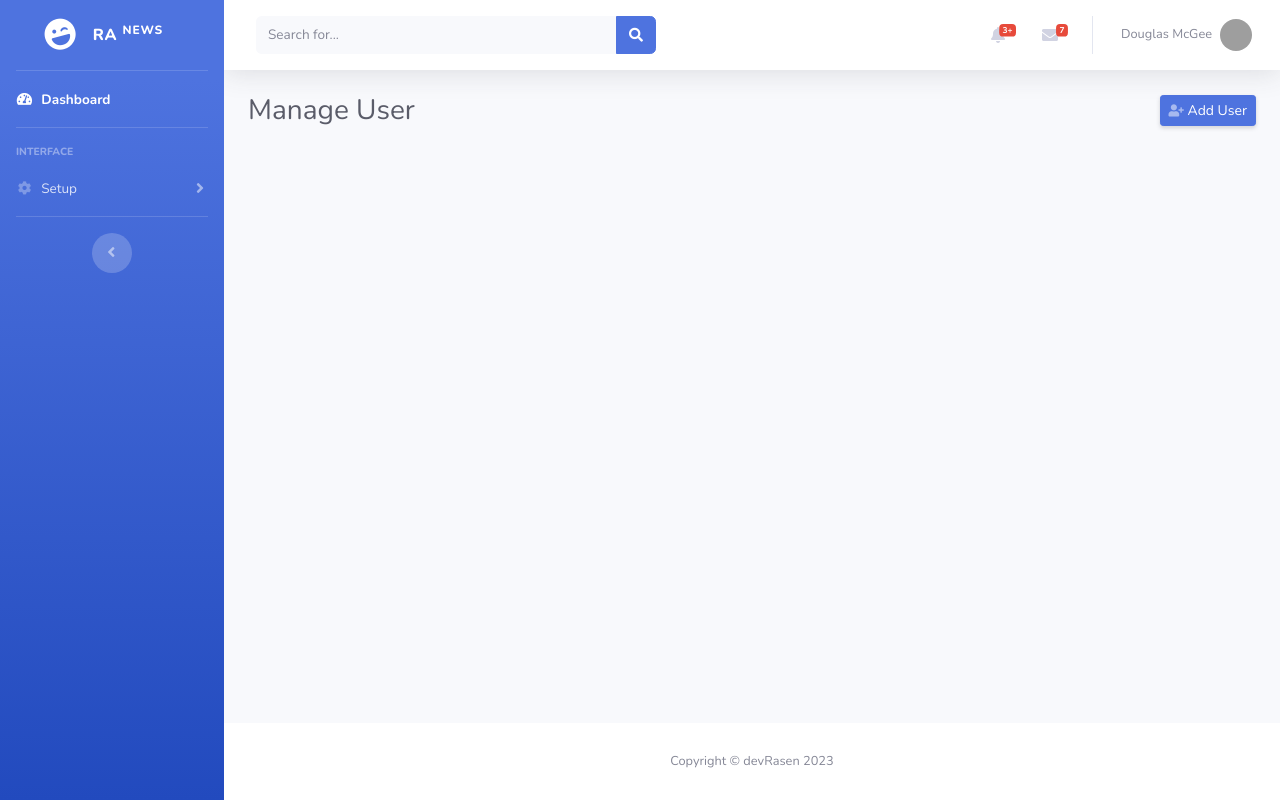
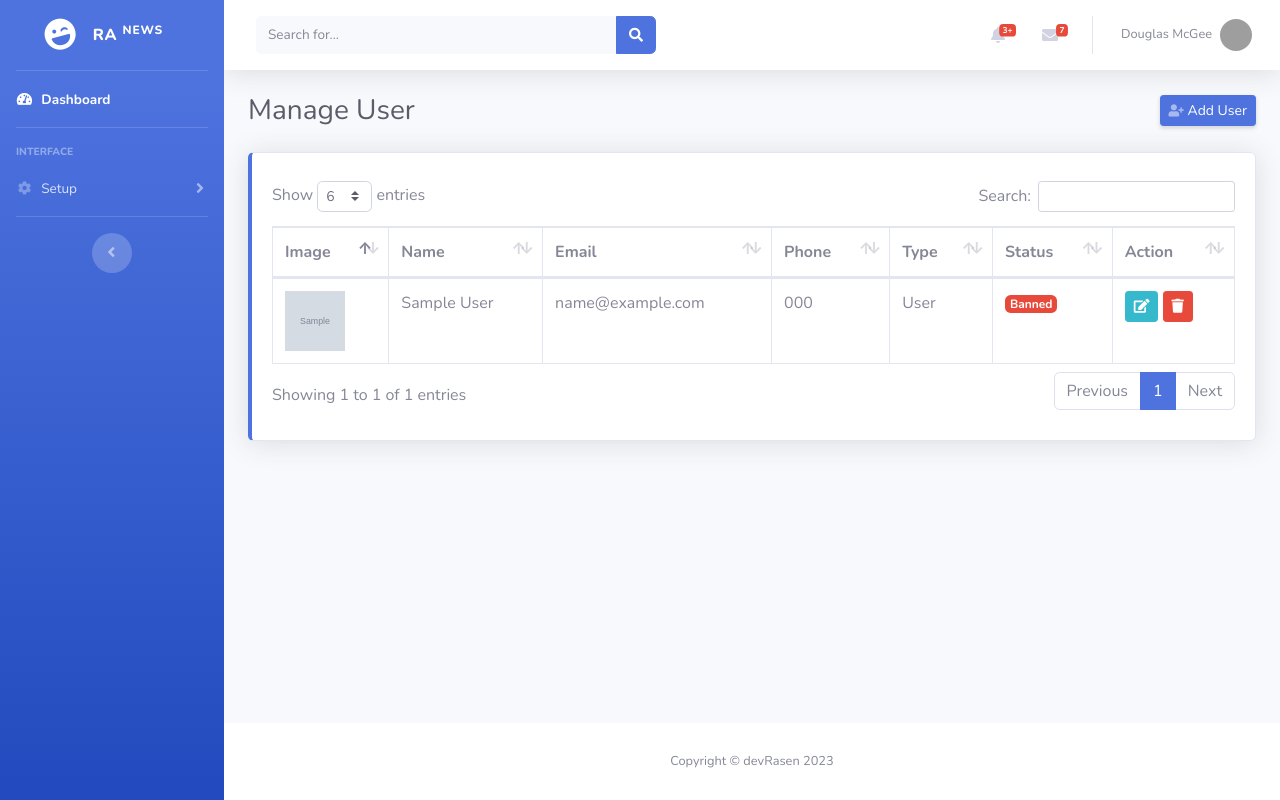
Before and after one commit to MdRasen/RaNews_Using-PHP, a PHP site: page /views/admin/manage-user.php in a window 1280 px wide. Run offline with PHP 8.4, Linux system fonts and the light colour scheme; tables that the repository leaves empty or names only in its code hold one stand-in row (values such as "Sample post"); grey boxes marked "Sample" are stand-in pictures; grey boxes are pictures that could not be loaded.

Commit message:
Setup - View users updated

```diff
--- a/RaNews/assets/admin/js/demo/datatables-demo.js
+++ b/RaNews/assets/admin/js/demo/datatables-demo.js
@@ -5,7 +5,7 @@ $(document).ready(function () {
 
 // For customized row in dataTable
 $(document).ready(function () {
-  $("#dataTableCustom").DataTable({
+  $("#dataTableUser").DataTable({
     pageLength: 6,
     lengthMenu: [
       [6, 12, 24, -1],
--- a/RaNews/models/user-model.php
+++ b/RaNews/models/user-model.php
@@ -27,3 +27,13 @@ function insertUser($data)
     $result = mysqli_query($conn, $query);
     return $result;
 }
+
+// View data using this function
+function ViewUser()
+{
+    global $conn;
+
+    $query = "SELECT * FROM users";
+    $result = mysqli_query($conn, $query);
+    return $result;
+}
--- a/RaNews/views/admin/manage-user.php
+++ b/RaNews/views/admin/manage-user.php
@@ -68,7 +68,66 @@ include('../includes/admin/topbar.php');
         <a href="#" class="d-none d-sm-inline-block btn btn-sm btn-primary shadow-sm" data-toggle="modal" data-target="#addUserModal"><i class="fas fa-user-plus fa-sm text-white-50"></i> Add User</a>
     </div>
     <!-- Content Row -->
+    <div class="row">
+        <div class="col-xl-12 mb-4">
+            <div class="card border-left-primary shadow h-100 py-2">
+                <div class="card-body">
+                    <!-- Alert message start -->
+                    <!--  -->
+                    <!-- Alert message end -->
+                    <div class="table-responsive">
+                        <table class="table table-bordered" id="dataTableUser" width="100%" cellspacing="0">
+                            <thead>
+                                <tr>
+                                    <th>Image</th>
+                                    <th>Name</th>
+                                    <th>Email</th>
+                                    <th>Phone</th>
+                                    <th>Type</th>
+                                    <th>Status</th>
+                                    <th>Action</th>
+                                </tr>
+                            </thead>
+                            <tbody>
+                                <?php
+                                $users = ViewUser();
+                                if (mysqli_num_rows($users) > 0) {
+                                    foreach ($users as $item) :
+                                ?>
+                                        <tr>
+                                            <td><img src="../../<?= $item['image'] == true ? $item['image'] : 'assets/admin/img/no-photo.jpg' ?>" alt="image" style="width: 60px; height: 60px; object-fit: cover;"></td>
+                                            <td><?= $item['name'] ?></td>
+                                            <td><?= $item['email'] ?></td>
+                                            <td><?= $item['phone'] ?></td>
+                                            <td><?= $item['type'] == 0 ? "User" : "Admin" ?></td>
+                                            <td><?= $item['status'] == 0 ? '<span class="text-white badge bg-success">Active</span>' : '<span class="text-white badge bg-danger">Banned</span>' ?></td>
+                                            <td>
+                                                <a href="edit-user.php?id=<?= $item['id'] ?>" class="btn btn-sm btn-info">
+                                                    <i class="fas fa-edit"></i>
+                                                </a>
+                                                <a href="../../controllers/user-controller.php?status=delete&&id=<?= $item['id'] ?>" class="btn btn-sm btn-danger">
+                                                    <i class="fas fa-trash"></i>
+                                                </a>
+                                            </td>
+                                        </tr>
+                                    <?php
+                                    endforeach;
+                                } else {
+                                    ?>
+                                    <tr>
+                                        <td class="text-center" colspan="7">No data found!</td>
+                                    </tr>
+                                <?php
+                                }
+                                ?>
 
+                            </tbody>
+                        </table>
+                    </div>
+                </div>
+            </div>
+        </div>
+    </div>
 </div>
 <!-- /.container-fluid -->
 
```
